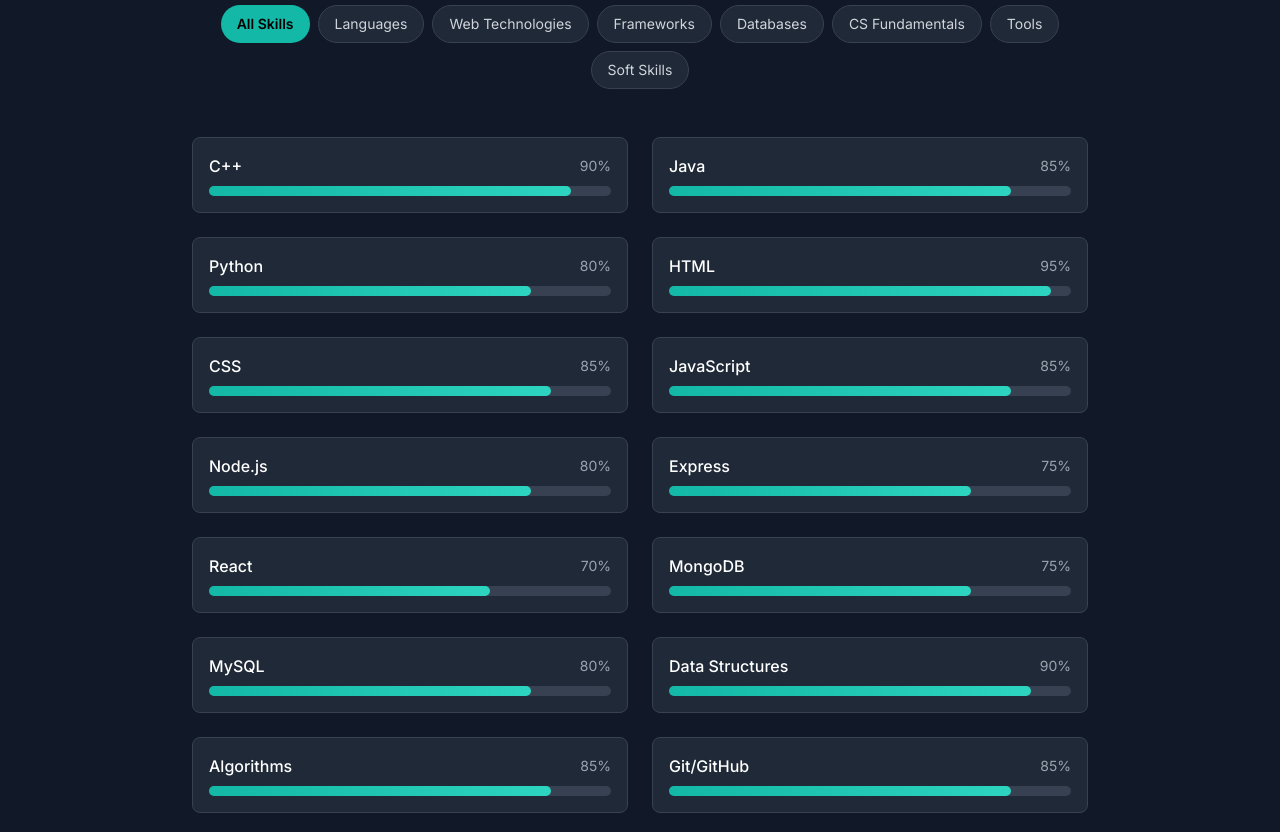
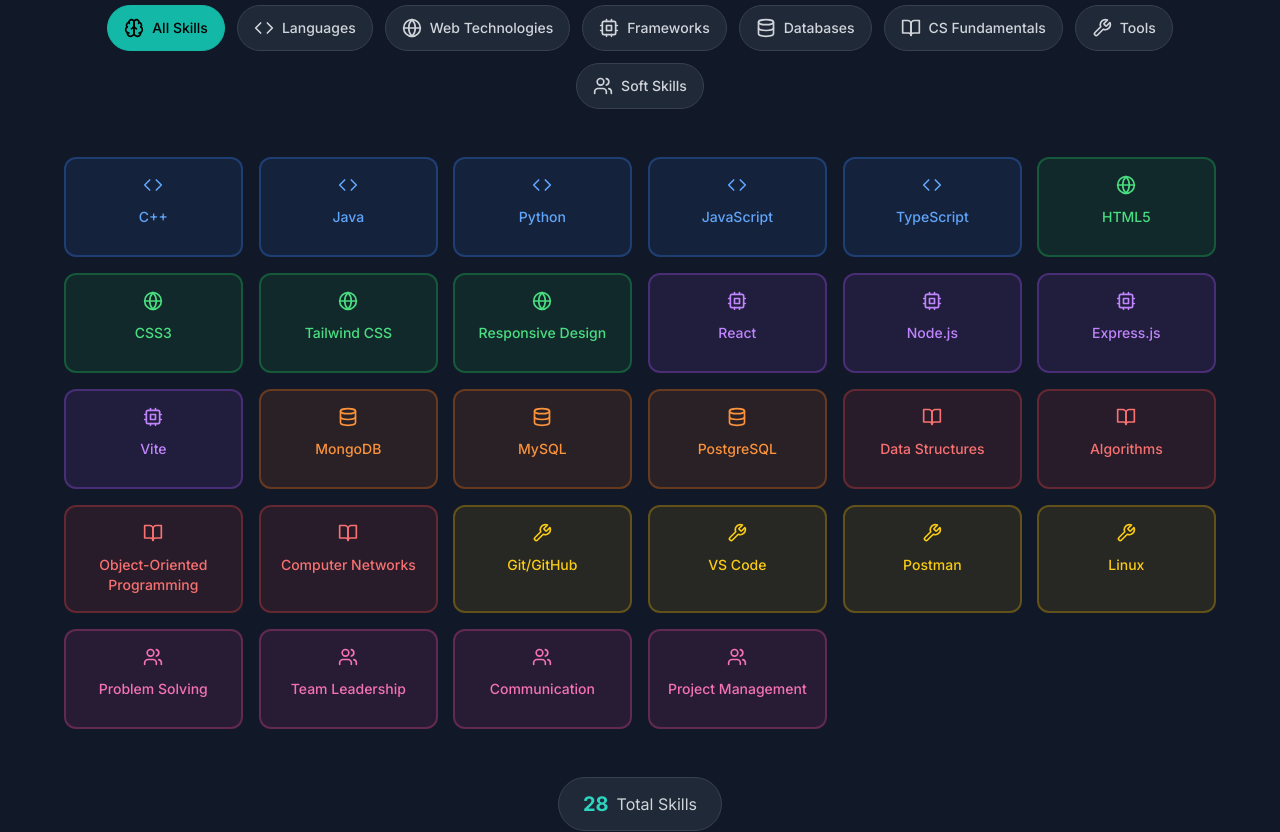
Before and after one commit to sidz05/Siddhesh-Portfolio, a React (Vite) app: page / in a window 1280 px wide. Shown: the part 1820-2652 px from the top of the page. Built offline with nearby package versions, Linux system fonts and the light colour scheme.

Commit message:
Redesign Skills Section with Animated Boxes

```diff
--- a/src/components/Skills.tsx
+++ b/src/components/Skills.tsx
@@ -1,95 +1,235 @@
-import React, { useState } from 'react';
+import React, { useState, useEffect, useRef } from 'react';
+import { Code, Database, Globe, Wrench, Brain, Users, Cpu, BookOpen } from 'lucide-react';
 
 interface Skill {
   name: string;
-  level: number;
   category: string;
+}
+
+interface Category {
+  id: string;
+  label: string;
+  icon: React.ReactNode;
+  color: string;
 }
 
 const Skills: React.FC = () => {
   const [activeCategory, setActiveCategory] = useState('all');
+  const skillRefs = useRef<(HTMLDivElement | null)[]>([]);
 
   const skills: Skill[] = [
-    { name: 'C++', level: 90, category: 'languages' },
-    { name: 'Java', level: 85, category: 'languages' },
-    { name: 'Python', level: 80, category: 'languages' },
-    { name: 'HTML', level: 95, category: 'web' },
-    { name: 'CSS', level: 85, category: 'web' },
-    { name: 'JavaScript', level: 85, category: 'web' },
-    { name: 'Node.js', level: 80, category: 'frameworks' },
-    { name: 'Express', level: 75, category: 'frameworks' },
-    { name: 'React', level: 70, category: 'frameworks' },
-    { name: 'MongoDB', level: 75, category: 'databases' },
-    { name: 'MySQL', level: 80, category: 'databases' },
-    { name: 'Data Structures', level: 90, category: 'cs' },
-    { name: 'Algorithms', level: 85, category: 'cs' },
-    { name: 'Git/GitHub', level: 85, category: 'tools' },
-    { name: 'VS Code', level: 90, category: 'tools' },
-    { name: 'Problem Solving', level: 90, category: 'soft' },
-    { name: 'Team Leadership', level: 85, category: 'soft' },
+    { name: 'C++', category: 'languages' },
+    { name: 'Java', category: 'languages' },
+    { name: 'Python', category: 'languages' },
+    { name: 'JavaScript', category: 'languages' },
+    { name: 'TypeScript', category: 'languages' },
+    { name: 'HTML5', category: 'web' },
+    { name: 'CSS3', category: 'web' },
+    { name: 'Tailwind CSS', category: 'web' },
+    { name: 'Responsive Design', category: 'web' },
+    { name: 'React', category: 'frameworks' },
+    { name: 'Node.js', category: 'frameworks' },
+    { name: 'Express.js', category: 'frameworks' },
+    { name: 'Vite', category: 'frameworks' },
+    { name: 'MongoDB', category: 'databases' },
+    { name: 'MySQL', category: 'databases' },
+    { name: 'PostgreSQL', category: 'databases' },
+    { name: 'Data Structures', category: 'cs' },
+    { name: 'Algorithms', category: 'cs' },
+    { name: 'Object-Oriented Programming', category: 'cs' },
+    { name: 'Computer Networks', category: 'cs' },
+    { name: 'Git/GitHub', category: 'tools' },
+    { name: 'VS Code', category: 'tools' },
+    { name: 'Postman', category: 'tools' },
+    { name: 'Linux', category: 'tools' },
+    { name: 'Problem Solving', category: 'soft' },
+    { name: 'Team Leadership', category: 'soft' },
+    { name: 'Communication', category: 'soft' },
+    { name: 'Project Management', category: 'soft' },
   ];
 
-  const categories = [
-    { id: 'all', label: 'All Skills' },
-    { id: 'languages', label: 'Languages' },
-    { id: 'web', label: 'Web Technologies' },
-    { id: 'frameworks', label: 'Frameworks' },
-    { id: 'databases', label: 'Databases' },
-    { id: 'cs', label: 'CS Fundamentals' },
-    { id: 'tools', label: 'Tools' },
-    { id: 'soft', label: 'Soft Skills' },
+  const categories: Category[] = [
+    { id: 'all', label: 'All Skills', icon: <Brain className="w-5 h-5" />, color: 'teal' },
+    { id: 'languages', label: 'Languages', icon: <Code className="w-5 h-5" />, color: 'blue' },
+    { id: 'web', label: 'Web Technologies', icon: <Globe className="w-5 h-5" />, color: 'green' },
+    { id: 'frameworks', label: 'Frameworks', icon: <Cpu className="w-5 h-5" />, color: 'purple' },
+    { id: 'databases', label: 'Databases', icon: <Database className="w-5 h-5" />, color: 'orange' },
+    { id: 'cs', label: 'CS Fundamentals', icon: <BookOpen className="w-5 h-5" />, color: 'red' },
+    { id: 'tools', label: 'Tools', icon: <Wrench className="w-5 h-5" />, color: 'yellow' },
+    { id: 'soft', label: 'Soft Skills', icon: <Users className="w-5 h-5" />, color: 'pink' },
   ];
 
   const filteredSkills = activeCategory === 'all'
     ? skills
     : skills.filter(skill => skill.category === activeCategory);
 
+  const getColorClasses = (color: string) => {
+    const colorMap = {
+      teal: 'bg-teal-500/10 border-teal-500/30 text-teal-400 hover:bg-teal-500/20 hover:border-teal-500',
+      blue: 'bg-blue-500/10 border-blue-500/30 text-blue-400 hover:bg-blue-500/20 hover:border-blue-500',
+      green: 'bg-green-500/10 border-green-500/30 text-green-400 hover:bg-green-500/20 hover:border-green-500',
+      purple: 'bg-purple-500/10 border-purple-500/30 text-purple-400 hover:bg-purple-500/20 hover:border-purple-500',
+      orange: 'bg-orange-500/10 border-orange-500/30 text-orange-400 hover:bg-orange-500/20 hover:border-orange-500',
+      red: 'bg-red-500/10 border-red-500/30 text-red-400 hover:bg-red-500/20 hover:border-red-500',
+      yellow: 'bg-yellow-500/10 border-yellow-500/30 text-yellow-400 hover:bg-yellow-500/20 hover:border-yellow-500',
+      pink: 'bg-pink-500/10 border-pink-500/30 text-pink-400 hover:bg-pink-500/20 hover:border-pink-500',
+    };
+    return colorMap[color as keyof typeof colorMap] || colorMap.teal;
+  };
+
+  const getActiveColorClasses = (color: string) => {
+    const colorMap = {
+      teal: 'bg-teal-500 text-black border-teal-500',
+      blue: 'bg-blue-500 text-white border-blue-500',
+      green: 'bg-green-500 text-black border-green-500',
+      purple: 'bg-purple-500 text-white border-purple-500',
+      orange: 'bg-orange-500 text-black border-orange-500',
+      red: 'bg-red-500 text-white border-red-500',
+      yellow: 'bg-yellow-500 text-black border-yellow-500',
+      pink: 'bg-pink-500 text-white border-pink-500',
+    };
+    return colorMap[color as keyof typeof colorMap] || colorMap.teal;
+  };
+
+  useEffect(() => {
+    const observerOptions = {
+      threshold: 0.1,
+      rootMargin: '0px 0px -50px 0px'
+    };
+
+    const observer = new IntersectionObserver((entries) => {
+      entries.forEach((entry, index) => {
+        if (entry.isIntersecting) {
+          setTimeout(() => {
+            entry.target.classList.add('animate-bounce-in');
+          }, index * 100);
+        }
+      });
+    }, observerOptions);
+
+    skillRefs.current.forEach(ref => {
+      if (ref) observer.observe(ref);
+    });
+
+    return () => {
+      skillRefs.current.forEach(ref => {
+        if (ref) observer.unobserve(ref);
+      });
+    };
+  }, [filteredSkills]);
+
   return (
-    <section id="skills" className="py-20 bg-gray-900">
+    <section id="skills" className="py-16 sm:py-20 bg-gray-900">
       <div className="container mx-auto px-4 sm:px-6 lg:px-8">
-        <h2 className="text-4xl font-bold text-center mb-4 text-white">
+        <h2 className="text-3xl sm:text-4xl font-bold text-center mb-4 text-white">
           Technical Skills
         </h2>
-        <div className="w-20 h-1 bg-teal-500 mx-auto mb-12"></div>
+        <div className="w-20 h-1 bg-teal-500 mx-auto mb-8 sm:mb-12"></div>
 
-        <div className="max-w-4xl mx-auto">
-          <div className="flex flex-wrap justify-center gap-2 mb-12">
+        <div className="max-w-6xl mx-auto">
+          {/* Category Filter Buttons */}
+          <div className="flex flex-wrap justify-center gap-2 sm:gap-3 mb-8 sm:mb-12 px-2">
             {categories.map(category => (
               <button
                 key={category.id}
                 onClick={() => setActiveCategory(category.id)}
-                className={`px-4 py-2 rounded-full text-sm transition-all duration-300 ${
+                className={`flex items-center gap-2 px-3 sm:px-4 py-2 sm:py-3 rounded-full text-xs sm:text-sm font-medium transition-all duration-300 transform hover:scale-105 border ${
                   activeCategory === category.id
-                    ? 'bg-teal-500 text-black font-semibold'
-                    : 'bg-gray-800 text-gray-300 hover:bg-gray-700 hover:text-white border border-gray-700'
+                    ? getActiveColorClasses(category.color)
+                    : 'bg-gray-800 text-gray-300 hover:bg-gray-700 hover:text-white border-gray-700 hover:border-gray-600'
                 }`}
               >
-                {category.label}
+                {category.icon}
+                <span className="hidden sm:inline">{category.label}</span>
+                <span className="sm:hidden">{category.label.split(' ')[0]}</span>
               </button>
             ))}
           </div>
 
-          <div className="grid grid-cols-1 md:grid-cols-2 gap-6">
-            {filteredSkills.map((skill) => (
-              <div
-                key={skill.name}
-                className="bg-gray-800 rounded-lg p-4 border border-gray-700 hover:border-teal-500 transition-all duration-300"
-              >
-                <div className="flex justify-between items-center mb-2">
-                  <h3 className="font-medium text-white">{skill.name}</h3>
-                  <span className="text-sm text-gray-400">{skill.level}%</span>
+          {/* Skills Grid */}
+          <div className="grid grid-cols-2 sm:grid-cols-3 md:grid-cols-4 lg:grid-cols-5 xl:grid-cols-6 gap-3 sm:gap-4">
+            {filteredSkills.map((skill, index) => {
+              const category = categories.find(cat => cat.id === skill.category);
+              return (
+                <div
+                  key={`${skill.name}-${activeCategory}`}
+                  ref={el => skillRefs.current[index] = el}
+                  className={`skill-box p-3 sm:p-4 rounded-xl border-2 transition-all duration-300 transform hover:scale-110 hover:-translate-y-2 cursor-pointer text-center opacity-0 translate-y-4 ${
+                    category ? getColorClasses(category.color) : getColorClasses('teal')
+                  }`}
+                  style={{
+                    animationDelay: `${index * 50}ms`,
+                  }}
+                >
+                  <div className="flex flex-col items-center gap-2">
+                    {category?.icon && (
+                      <div className="mb-1">
+                        {category.icon}
+                      </div>
+                    )}
+                    <span className="font-medium text-xs sm:text-sm text-center leading-tight">
+                      {skill.name}
+                    </span>
+                  </div>
                 </div>
-                <div className="w-full bg-gray-700 rounded-full h-2.5">
-                  <div
-                    className="bg-gradient-to-r from-teal-500 to-teal-400 h-2.5 rounded-full transition-all duration-1000 ease-out"
-                    style={{ width: `${skill.level}%` }}
-                  ></div>
-                </div>
-              </div>
-            ))}
+              );
+            })}
+          </div>
+
+          {/* Skills Count */}
+          <div className="mt-8 sm:mt-12 text-center">
+            <div className="inline-flex items-center gap-2 px-4 sm:px-6 py-2 sm:py-3 bg-gray-800 rounded-full border border-gray-700">
+              <span className="text-teal-400 font-bold text-lg sm:text-xl">
+                {filteredSkills.length}
+              </span>
+              <span className="text-gray-300 text-sm sm:text-base">
+                {activeCategory === 'all' ? 'Total Skills' : `${categories.find(c => c.id === activeCategory)?.label || 'Skills'}`}
+              </span>
+            </div>
           </div>
         </div>
       </div>
+
+      <style jsx>{`
+        @keyframes bounceIn {
+          0% {
+            opacity: 0;
+            transform: translateY(20px) scale(0.8);
+          }
+          50% {
+            opacity: 1;
+            transform: translateY(-10px) scale(1.05);
+          }
+          100% {
+            opacity: 1;
+            transform: translateY(0) scale(1);
+          }
+        }
+
+        .animate-bounce-in {
+          animation: bounceIn 0.6s ease-out forwards;
+        }
+
+        .skill-box {
+          transition: all 0.3s cubic-bezier(0.4, 0, 0.2, 1);
+        }
+
+        .skill-box:hover {
+          box-shadow: 0 10px 25px rgba(0, 0, 0, 0.3);
+        }
+
+        @media (max-width: 640px) {
+          .skill-box {
+            min-height: 80px;
+          }
+        }
+
+        @media (min-width: 641px) {
+          .skill-box {
+            min-height: 100px;
+          }
+        }
+      `}</style>
     </section>
   );
 };
```
